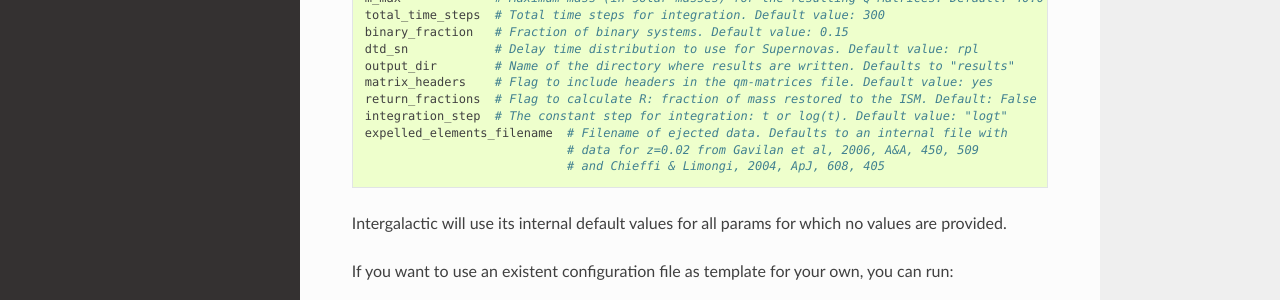
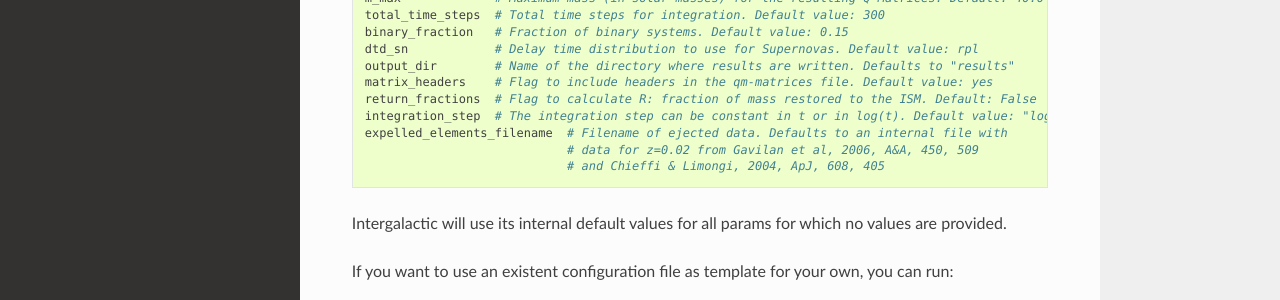
Before and after one commit to xuanxu/starmatrix, a Sphinx documentation site: the page built from docs/configuration.rst, in a window 1280 px wide and 900 px high. Shown: the part 372-672 px from the top of the window. Built offline with Sphinx 7.4.7 and the Read the Docs theme 2.0.0, drawn with Linux system fonts in a browser that asks for light colours.

Commit message:
change copy

```diff
--- a/README.rst
+++ b/README.rst
@@ -77,7 +77,7 @@ Intergalactic reads a config file where several options can be set in yaml forma
         binary_fraction: 0.15   # rate of binary stars
         dtd_sn: rlp             # delay time distribution for supernovas
         output_dir: results     # Name of the directory where results are written.
-        integration_step: logt  # The constant step for integration: t or log(t).
+        integration_step: logt  # The integration step can be constant in t or in log(t)
         expelled_elements_filename: ejecta.txt  # Filename of ejected data.
 
 Intergalactic will use its internal default values for all params for which no values are provided.
--- a/docs/configuration.rst
+++ b/docs/configuration.rst
@@ -17,7 +17,7 @@ Intergalactic reads a configuration file where several input parameters (all of
         output_dir        # Name of the directory where results are written. Defaults to "results"
         matrix_headers    # Flag to include headers in the qm-matrices file. Default value: yes
         return_fractions  # Flag to calculate R: fraction of mass restored to the ISM. Default: False
-        integration_step  # The constant step for integration: t or log(t). Default value: "logt"
+        integration_step  # The integration step can be constant in t or in log(t). Default value: "logt"
         expelled_elements_filename  # Filename of ejected data. Defaults to an internal file with
                                     # data for z=0.02 from Gavilan et al, 2006, A&A, 450, 509
                                     # and Chieffi & Limongi, 2004, ApJ, 608, 405
--- a/src/intergalactic/sample_input/params.yml
+++ b/src/intergalactic/sample_input/params.yml
@@ -12,7 +12,7 @@
 # dtd_sn                      -> Delay time distribution to use for Supernovas (*). Default value: rpl
 # output_dir                  -> Name of the directory where results are written. Defaults to "results"
 # total_time_steps            -> Total time steps for integration. Default value: 300
-# integration_step            -> The constant step for integration: t or log(t). Default value: "logt"
+# integration_step            -> The integration step can be constant in t or in log(t). Default value: "logt"
 # matrix_headers              -> Flag to include headers in the qm-matrices file. Default value: True
 # return_fractions            -> Flag to calculate R: the return fraction of the stellar generation. Default value: False
 # expelled_elements_filename  -> Filename of ejected data. Defaults to an internal file with data for z=0.02 from
```
